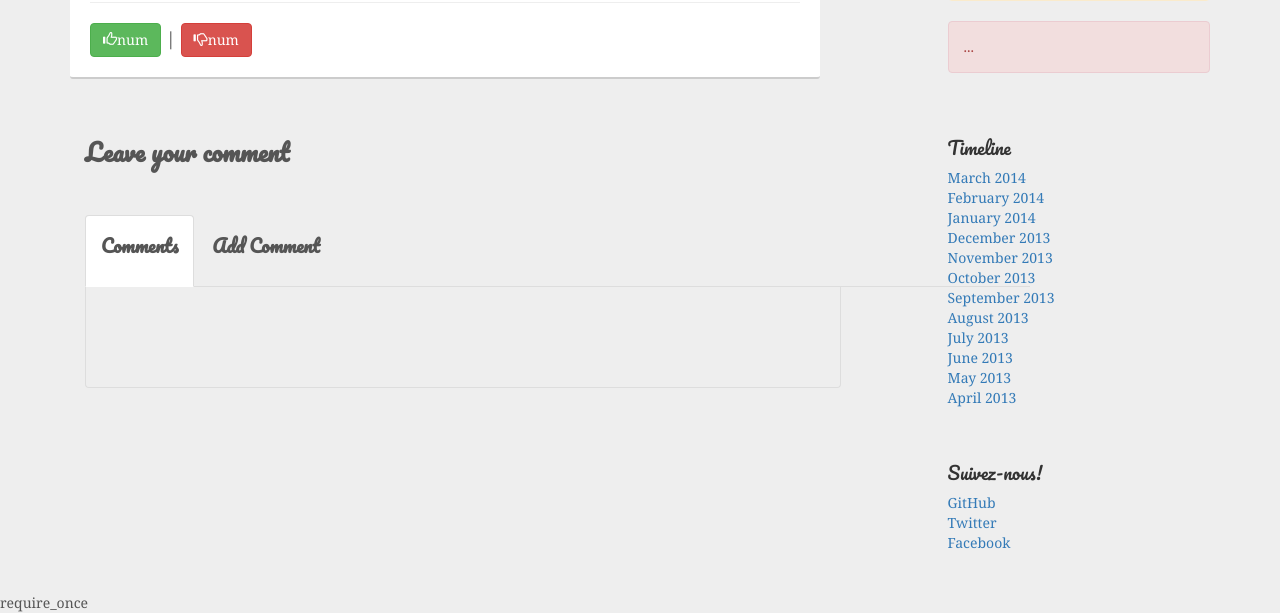
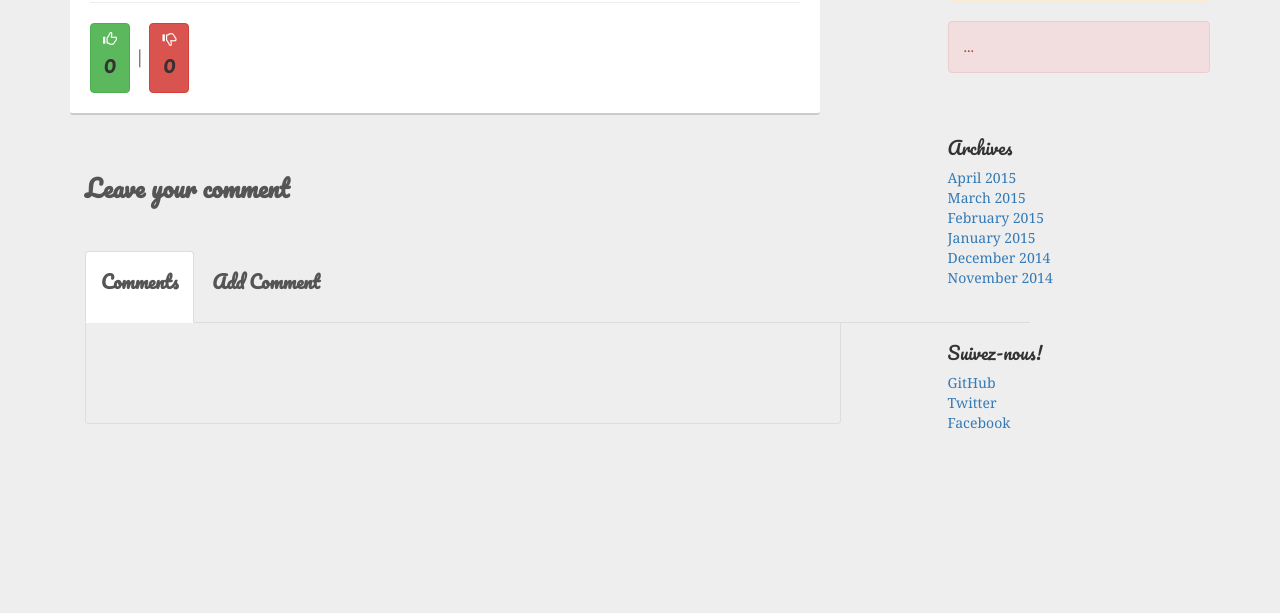
Before and after one commit to yannBlanchard/projetManhattan, a PHP site: page /single.php?cle=3 in a window 1280 px wide. Shown: the part 1574-2187 px from the top of the page. After the commit the page ends 2003 px from the top, so only its background shows below. Run offline with PHP 8.4, Linux system fonts and the light colour scheme; the visitor is signed in with stand-in values (Sample User, id 1); data comes from the database, SQL or seed files in the repository; data that the repository does not hold is empty; some libraries are stand-ins or nearby versions.

Commit message:
Ajout visite fonctinonnel

```diff
--- a/js/manhattan.js
+++ b/js/manhattan.js
@@ -55,15 +55,29 @@ $(document).ready(function(){
 
 //AJAX REQUEST
 $(".up").click(function(){
+
     request(result,"up");
 });
 
 $(".down").click(function(){
+
     request(result,"down");
 });
 
 function result(sData) {
-    location.reload();
+    if(sData =="up"){
+        $(".up").children("h3").html(parseInt($(".up").children("h3").html())+1)
+        $(".up").addClass("disabled").removeClass("up");
+        $(".down").addClass("disabled").removeClass("down");
+    }
+    else if(sData=="down"){
+        $(".down").children("h3").html(parseInt($(".down").children("h3").html())+1)
+        $(".up").addClass("disabled").removeClass("up");
+        $(".down").addClass("disabled").removeClass("down");
+    }
+    else
+    $(".errorajax").html("<h3>Erreur de vote</h3>")
+
 }
 
 function getXMLHttpRequest() {
@@ -86,16 +100,20 @@ function getXMLHttpRequest() {
 
     return xhr;
 }
-function request(callback, tmp) {
+function request(callback, $tmp) {
     var xhr = getXMLHttpRequest();
     xhr.onreadystatechange = function() {
         if (xhr.readyState == 4 && (xhr.status == 200 || xhr.status == 0)) {
             callback(xhr.responseText);
         }
     };
-    xhr.open("POST", "like_controler.php", true);
+
+    xhr.open("POST", "controler/like_controler.php", true);
+
     xhr.setRequestHeader("Content-Type", "application/x-www-form-urlencoded");
-    xhr.send("type="+tmp+"&pseudo="+$pseudo+"&ip="+$ip+"");
+
+    xhr.send("type="+$tmp+"&pseudo="+$pseudo+"&cle="+$cle);
+
 }
 
 //END AJAX REQUEST
--- a/like.php
+++ b/like.php
@@ -9,17 +9,19 @@ require_once('model/likes_modele.php');
 require_once('model/Dislike_modele.php');
 if (isset($_SESSION['pseudo'])) {
     $likes=new Likes($_SESSION['pseudo'],$_GET['cle']);
-    $dislike=new Dislike($_SESSION['pseudo'],$_GET['cle']);
-    if($likes->DejaVote()||$dislike->DejaVote()) {
-        echo '<hr><button type="button" class="btn btn-success">  <i class="glyphicon glyphicon-thumbs-up"></i>Num</button>
+    $dislikes=new Dislike($_SESSION['pseudo'],$_GET['cle']);
+    if($likes->DejaVote()||$dislikes->DejaVote()) {
+        echo '<hr><button type="button" class="btn btn-success disabled">  <i class="glyphicon glyphicon-thumbs-up"></i><h3>'.$likes->getLikesParArticle().'</h3></button>
             |
-            <button type="button" class="btn btn-danger"><i class="glyphicon glyphicon-thumbs-down"></i>Num</button>';
+            <button type="button" class="btn btn-danger disabled"><i class="glyphicon glyphicon-thumbs-down"></i><h3>'.$dislikes->getDislikesParArticle().'</h3></button>';
     }
     else{
         echo '<hr><button type="button" class="btn btn-success up">
-            <i class="glyphicon glyphicon-thumbs-up"></i>num</button>
+            <i class="glyphicon glyphicon-thumbs-up"></i><h3>'.$likes->getLikesParArticle().'</h3></button>
             |
-            <button type="button" class="btn btn-danger down"><i class="glyphicon glyphicon-thumbs-down"></i>num</button>';
+            <button type="button" class="btn btn-danger down"><i class="glyphicon glyphicon-thumbs-down"></i><h3>'.$dislikes->getDislikesParArticle().'</h3></button>';
     }
+    echo '<div class="errorajax"></div>';
 }
+
 ?>
--- a/model/article_modele.php
+++ b/model/article_modele.php
@@ -180,6 +180,17 @@ class article {
     $row = $req->fetchAll();
     return $row;
     }
+    public function recupererArticleParDate($date){
+
+        $req = $this->bdd->prepare("SELECT * FROM `article` WHERE `date_article` LIKE :dat ORDER BY `date_article` DESC");
+        $req->bindParam(':dat',$data);
+
+        $data=$date."%";
+        $req->execute();
+        $row = array();
+        $row = $req->fetchAll();
+        return $row;
+    }
     /**
      * @param $cle
      * @return array
--- a/script.php
+++ b/script.php
@@ -10,10 +10,9 @@
 <!-- Bootstrap core JavaScript
 ================================================== -->
 <!-- Placed at the end of the document so the pages load faster -->
-require_once
 <script type="text/javascript">
-    var pseudo = '<?php echo $_SESSION['pseudo']; ?>';
-    var ip = '<?php echo get_client_ip(); ?>';
+    var $pseudo = '<?php if(isset($_SESSION['pseudo'])) echo $_SESSION['pseudo']; ?>';
+    var $cle = '<?php echo $_GET['cle']; ?>';
 </script>
 <script src="https://ajax.googleapis.com/ajax/libs/jquery/1.11.2/jquery.min.js"></script>
 <script src="js/bootstrap.min.js"></script>
--- a/sidebar.php
+++ b/sidebar.php
@@ -44,21 +44,17 @@
 }
 ?>
 <div class="sidebar-module">
-    <h4>Timeline </h4>
+    <h4>Archives</h4>
     <ol class="list-unstyled">
-        <li><a href="#">March 2014</a></li>
-        <li><a href="#">February 2014</a></li>
-        <li><a href="#">January 2014</a></li>
-        <li><a href="#">December 2013</a></li>
-        <li><a href="#">November 2013</a></li>
-        <li><a href="#">October 2013</a></li>
-        <li><a href="#">September 2013</a></li>
-        <li><a href="#">August 2013</a></li>
-        <li><a href="#">July 2013</a></li>
-        <li><a href="#">June 2013</a></li>
-        <li><a href="#">May 2013</a></li>
-        <li><a href="#">April 2013</a></li>
-    </ol>
+        <li><a href="search.php?archive=2015-04">April 2015</a></li>
+        <li><a href="search.php?archive=2015-03">March 2015</a></li>
+        <li><a href="search.php?archive=2015-02">February 2015</a></li>
+        <li><a href="search.php?archive=2015-01">January 2015</a></li>
+        <li><a href="search.php?archive=2014-12">December 2014</a></li>
+        <li><a href="search.php?archive=2014-11">November 2014</a></li>
+
+
+         </ol>
 </div>
 <div class="sidebar-module">
     <h4>Suivez-nous!</h4>
```
Also changed, not shown: controler/like_controler.php (+11 -8 lines), controler/search_controler.php (+11 -17 lines), model/Dislike_modele.php (+22 -10 lines), model/likes_modele.php (+18 -8 lines).
